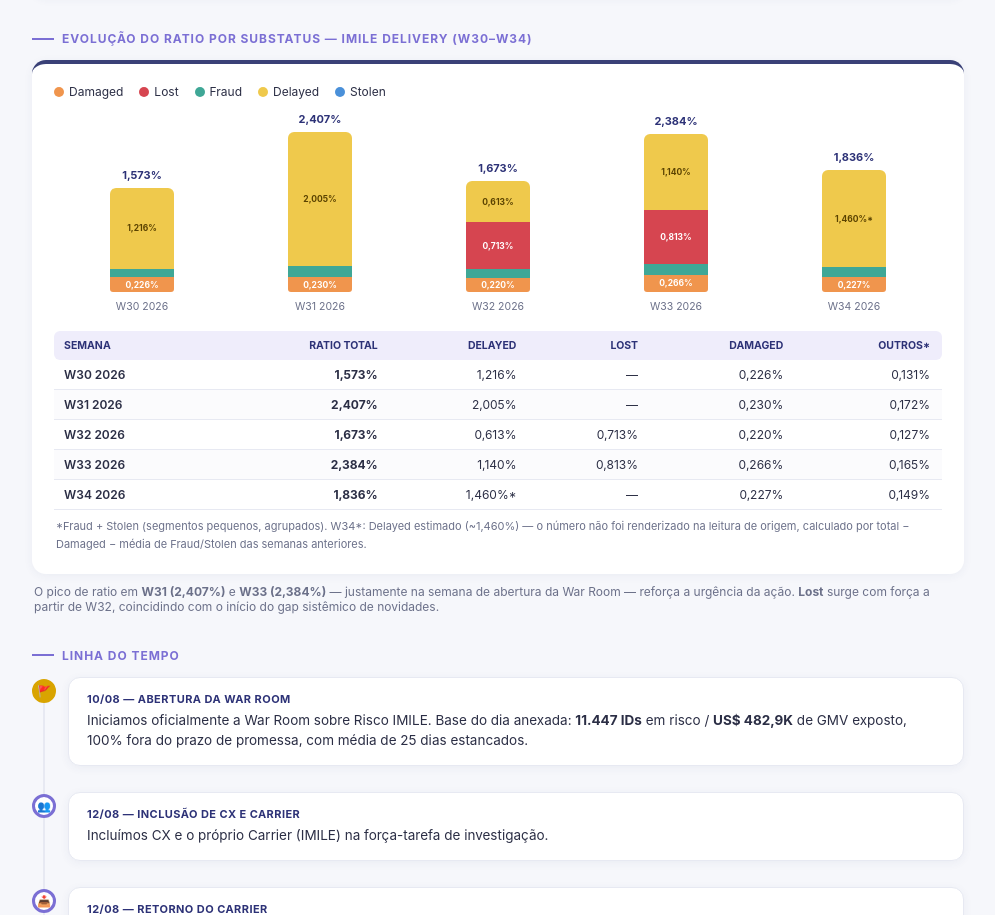
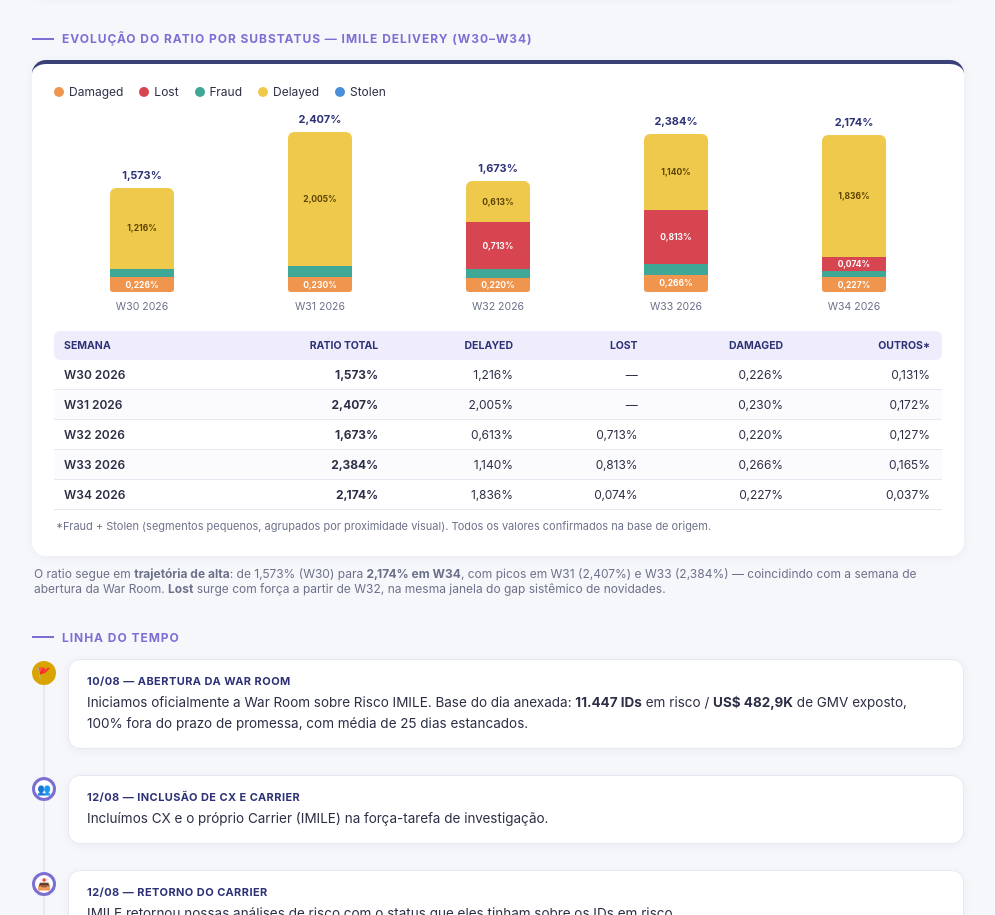
Before and after one commit to pprates1/grid-bpp-imile, a plain HTML site: page index.html in a window 1280 px wide. Shown: the part 834-1749 px from the top of the page, without its empty margins (142-1137 px from the left). Drawn offline with Linux system fonts and the light colour scheme.

Commit message:
Update index.html

```diff
--- a/index.html
+++ b/index.html
@@ -198,9 +198,9 @@
         </thead>
         <tbody id="ratio-stack-table"></tbody>
       </table>
-      <p style="font-size:11px;color:var(--ink-soft);margin:8px 2px 0;">*Fraud + Stolen (segmentos pequenos, agrupados). W34*: Delayed estimado (~1,460%) — o número não foi renderizado na leitura de origem, calculado por total − Damaged − média de Fraud/Stolen das semanas anteriores.</p>
+      <p style="font-size:11px;color:var(--ink-soft);margin:8px 2px 0;">*Fraud + Stolen (segmentos pequenos, agrupados por proximidade visual). Todos os valores confirmados na base de origem.</p>
     </div>
-    <p style="font-size:12px;color:var(--ink-soft);margin:10px 2px 0;">O pico de ratio em <b>W31 (2,407%)</b> e <b>W33 (2,384%)</b> — justamente na semana de abertura da War Room — reforça a urgência da ação. <b>Lost</b> surge com força a partir de W32, coincidindo com o início do gap sistêmico de novidades.</p>
+    <p style="font-size:12px;color:var(--ink-soft);margin:10px 2px 0;">O ratio segue em <b>trajetória de alta</b>: de 1,573% (W30) para <b>2,174% em W34</b>, com picos em W31 (2,407%) e W33 (2,384%) — coincidindo com a semana de abertura da War Room. <b>Lost</b> surge com força a partir de W32, na mesma janela do gap sistêmico de novidades.</p>
   </section>
 
   <section>
@@ -402,7 +402,7 @@ const ratioData = [
   {week:"W31 2026", total:2.407, delayed:2.005, lost:0, damaged:0.230, outros:0.172, est:false},
   {week:"W32 2026", total:1.673, delayed:0.613, lost:0.713, damaged:0.220, outros:0.127, est:false},
   {week:"W33 2026", total:2.384, delayed:1.140, lost:0.813, damaged:0.266, outros:0.165, est:false},
-  {week:"W34 2026", total:1.836, delayed:1.460, lost:0, damaged:0.227, outros:0.149, est:true},
+  {week:"W34 2026", total:2.174, delayed:1.836, lost:0.074, damaged:0.227, outros:0.037, est:false},
 ];
 const maxRatio = Math.max(...ratioData.map(d => d.total));
 const fmtPct = n => n.toLocaleString('pt-BR',{minimumFractionDigits:3,maximumFractionDigits:3}) + '%';
```
